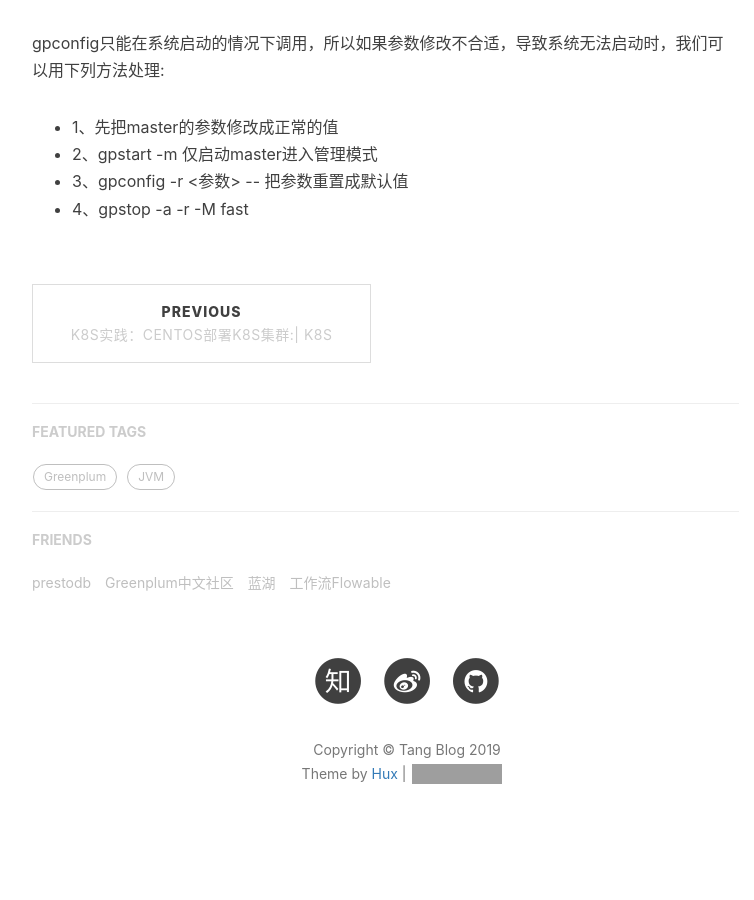
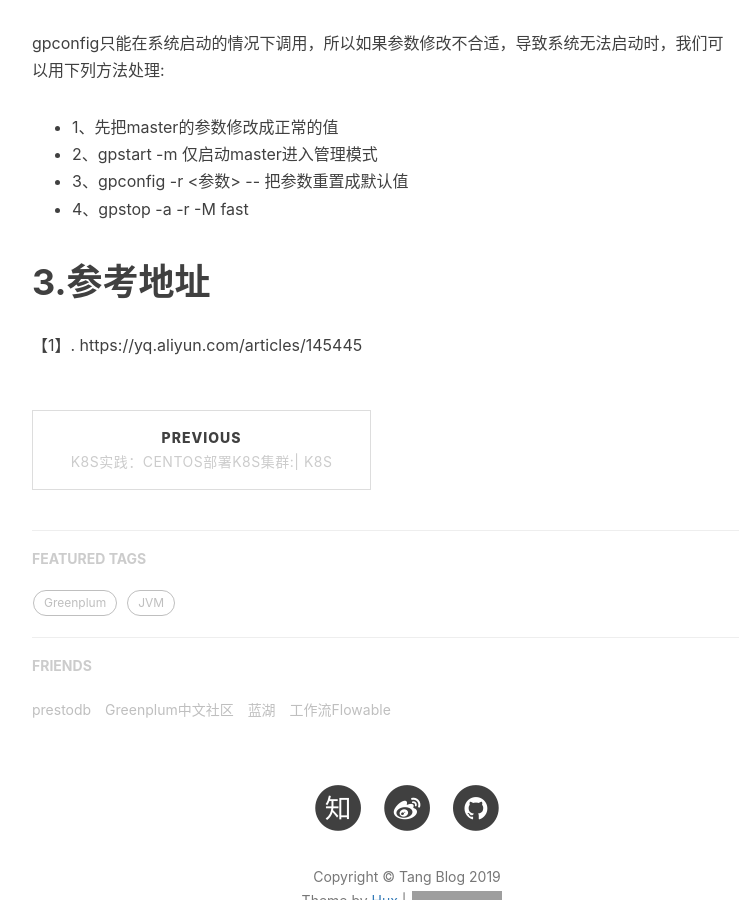
Before and after one commit to tangyibo/tangyibo.github.io, a Jekyll site: the page built from _posts/2019-12-26-mpp-database-greenplum-gpconfig-usage.md, in a window 1280 px wide and 900 px high, scrolled down 1547 px. Shown: the whole window, without its empty margins (233-987 px from the left). Built offline with Jekyll 4.4.1, drawn with Linux system fonts in a browser that asks for light colours; nearby versions of some CDN libraries; comment, search, counter and statistics services are not loaded; before the commit the page ends 2425 px from its top, so only the background shows below that; grey boxes are pictures that could not be loaded.

Commit message:
补充内容

```diff
--- a/_posts/2019-12-26-mpp-database-greenplum-gpconfig-usage.md
+++ b/_posts/2019-12-26-mpp-database-greenplum-gpconfig-usage.md
@@ -43,3 +43,7 @@ gpconfig只能在系统启动的情况下调用，所以如果参数修改不合
 - 2、gpstart -m 仅启动master进入管理模式
 - 3、gpconfig -r  <参数>   -- 把参数重置成默认值
 - 4、gpstop -a -r -M fast
+
+# 3.参考地址
+
+【1】. https://yq.aliyun.com/articles/145445
```
